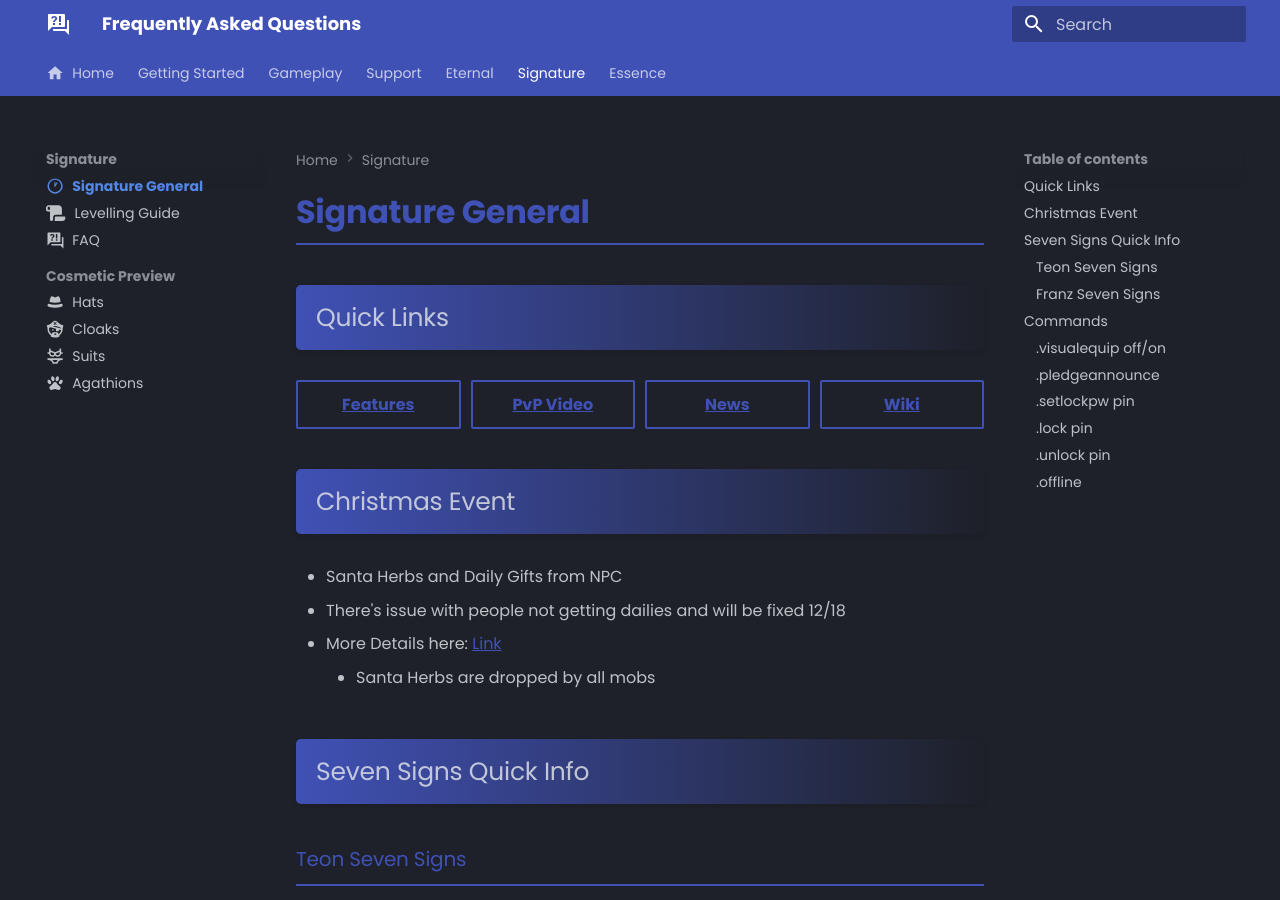
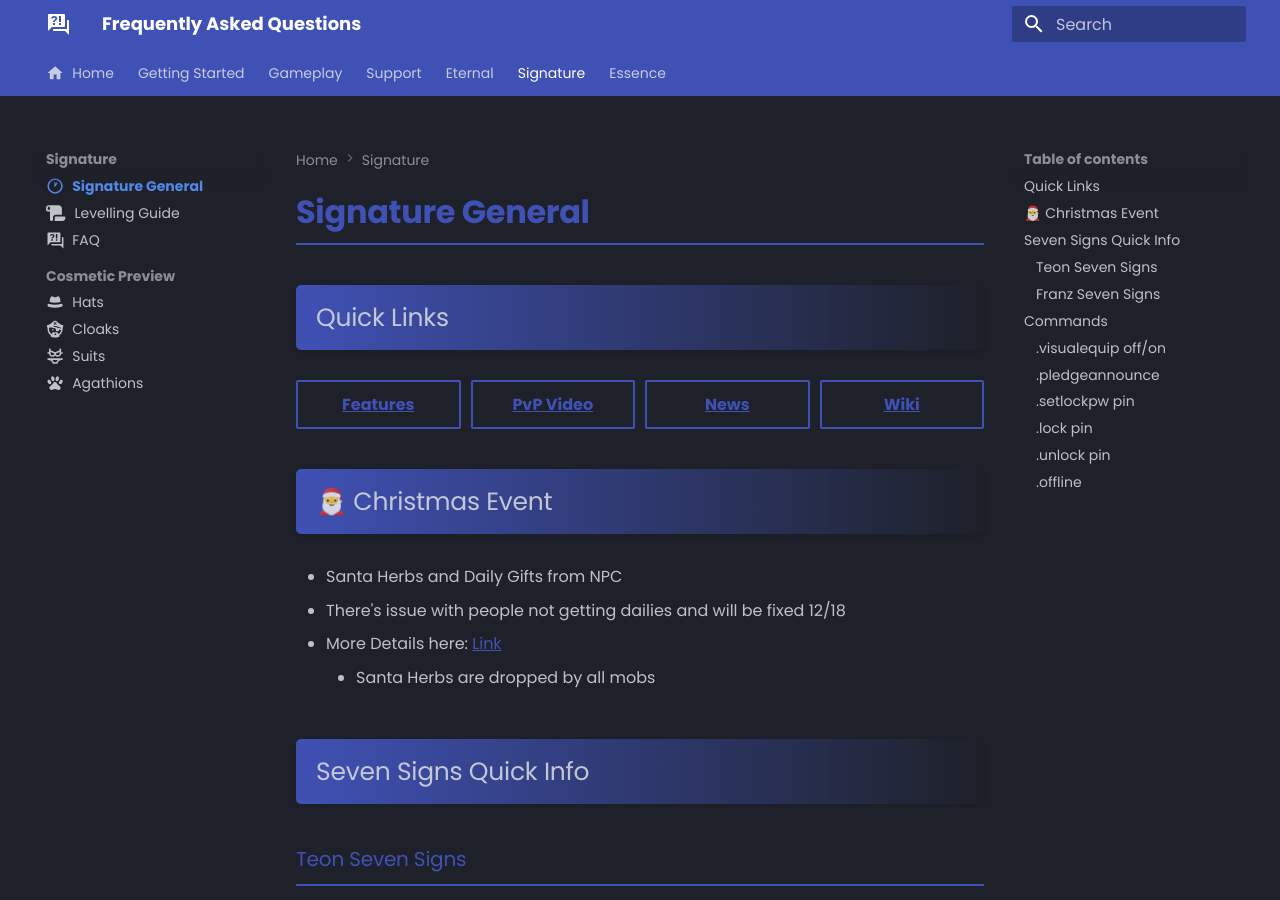
Before and after one commit to tab1-web/faq, an MkDocs documentation site: the page built from docs/signature/general.md, in a window 1280 px wide and 900 px high. Built offline with MkDocs 1.6.1 and Material for MkDocs 9.7.7, drawn with Linux system fonts in a browser that asks for light colours; some web fonts are replaced.

Commit message:
adding santa emoji

```diff
--- a/docs/signature/general.md
+++ b/docs/signature/general.md
@@ -157,7 +157,7 @@ setInterval(updateFranzPeriodDisplays, 60 * 1000);
 }
 </style>
 
-## Christmas Event
+## 🎅 Christmas Event
 - Santa Herbs and Daily Gifts from NPC
 - There's issue with people not getting dailies and will be fixed 12/18
 - More Details here: [Link](https://l2reborn.org/news/santas-blessing/)
```
